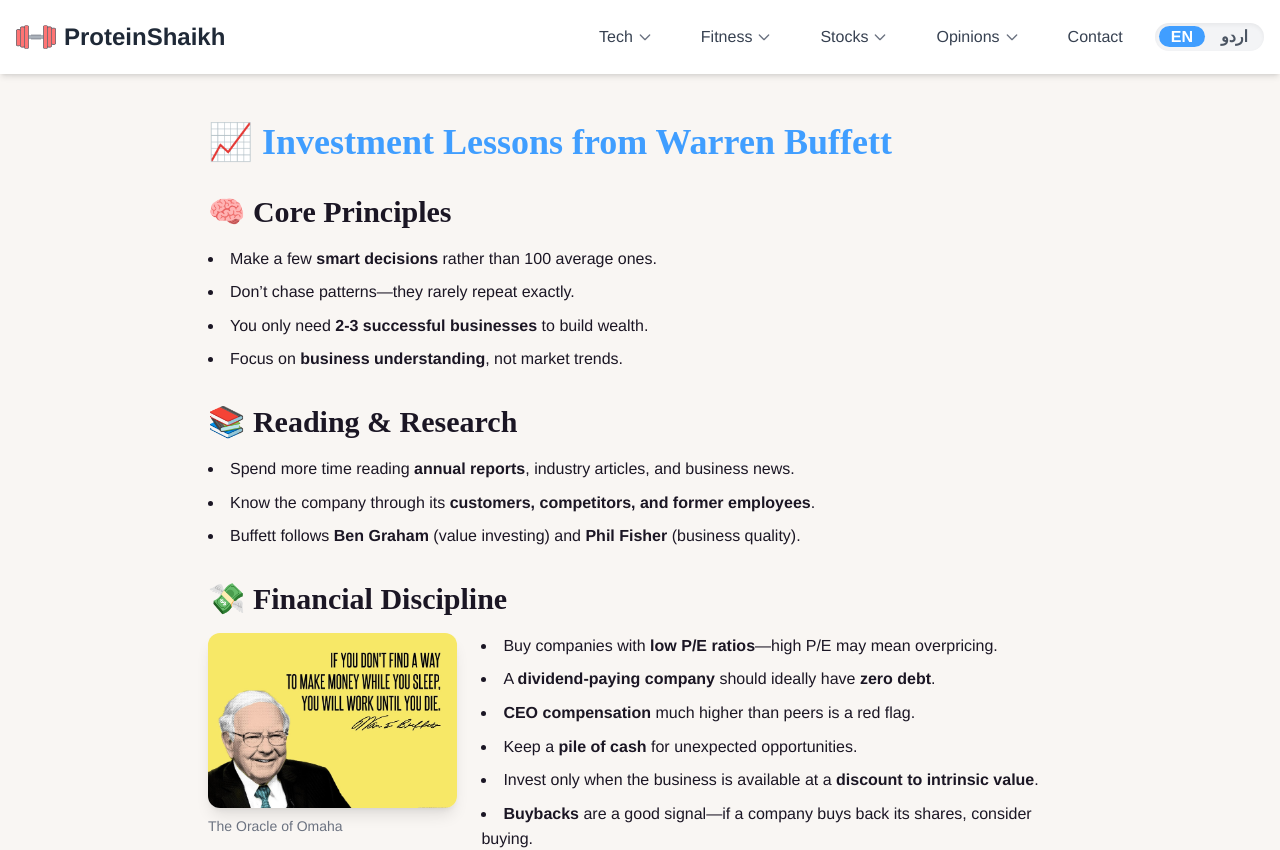
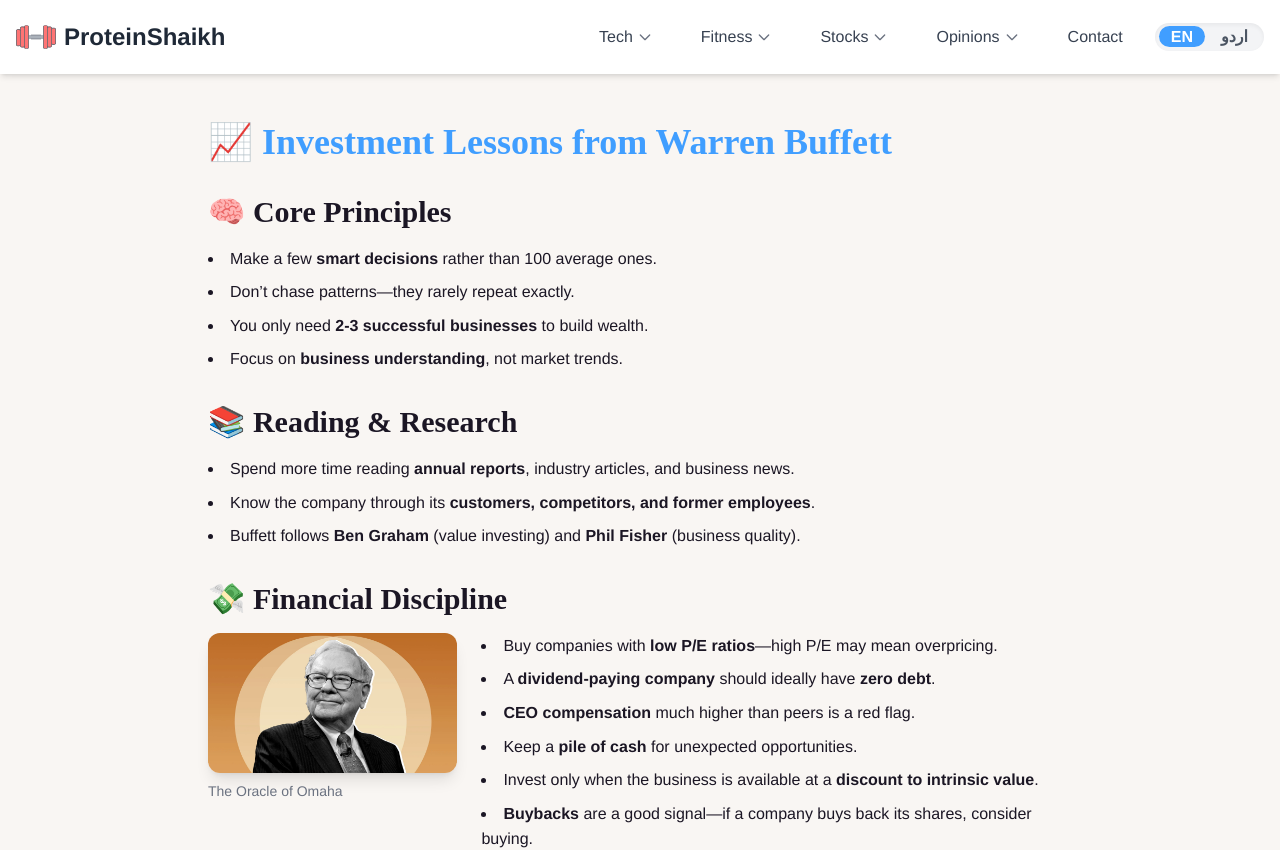
Before and after one commit to proteinshaikh/mysiteproteinshaikh, a React (Create React App) app: page /stocks/buffet-lessons in a window 1280 px wide. Shown: the top 850 px of the page. Built offline with nearby package versions, Linux system fonts and the light colour scheme.

Commit message:
[buffet] image change

```diff
--- a/src/files/stocks/BuffettInvestmentLessons.jsx
+++ b/src/files/stocks/BuffettInvestmentLessons.jsx
@@ -34,7 +34,7 @@
                     {/* Left: Image + Caption */}
                     <div className="md:w-64 w-full flex flex-col items-center md:items-start">
                         <img
-                            src={`${process.env.PUBLIC_URL}/buffet.jpg`}
+                            src={`${process.env.PUBLIC_URL}/warren.jpg`}
                             alt="The Oracle of Omaha"
                             className="w-full rounded-xl shadow-lg"
                         />
```
Also changed, not shown: public/warren.jpg (added).
